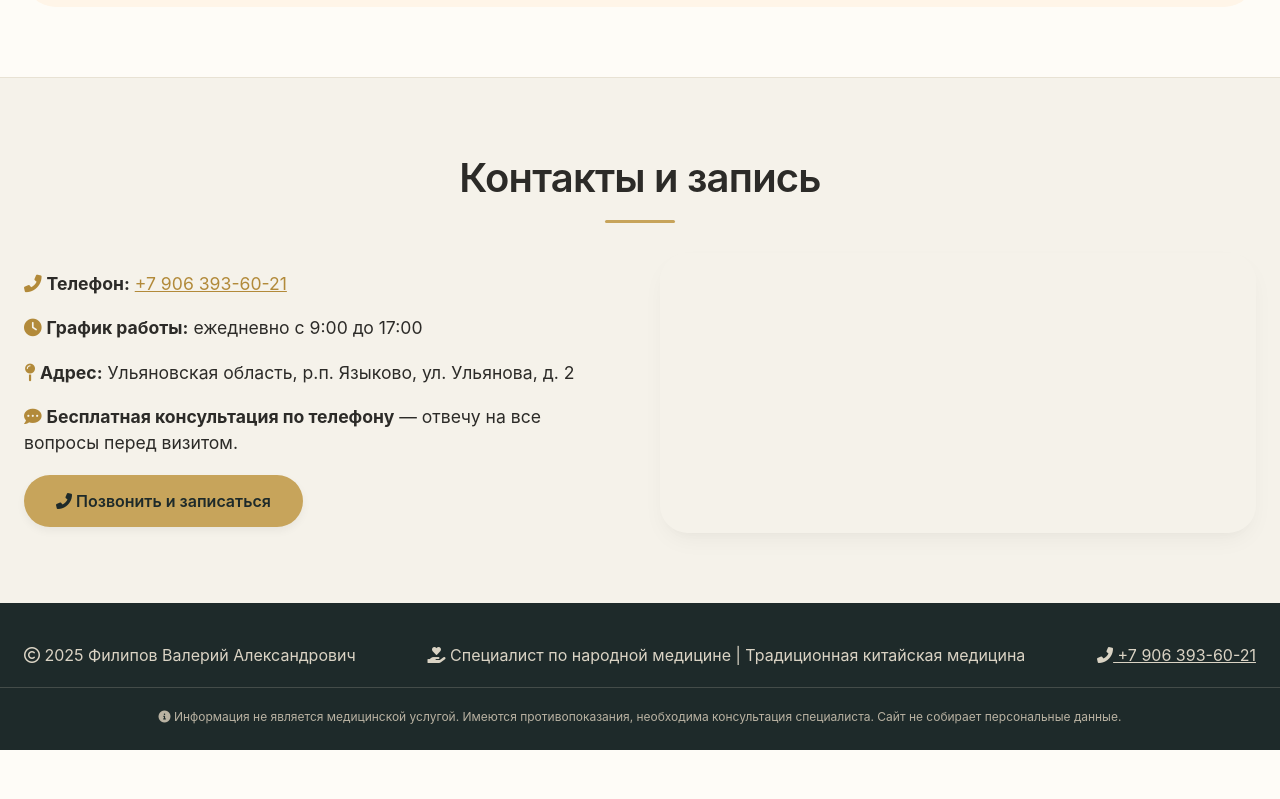
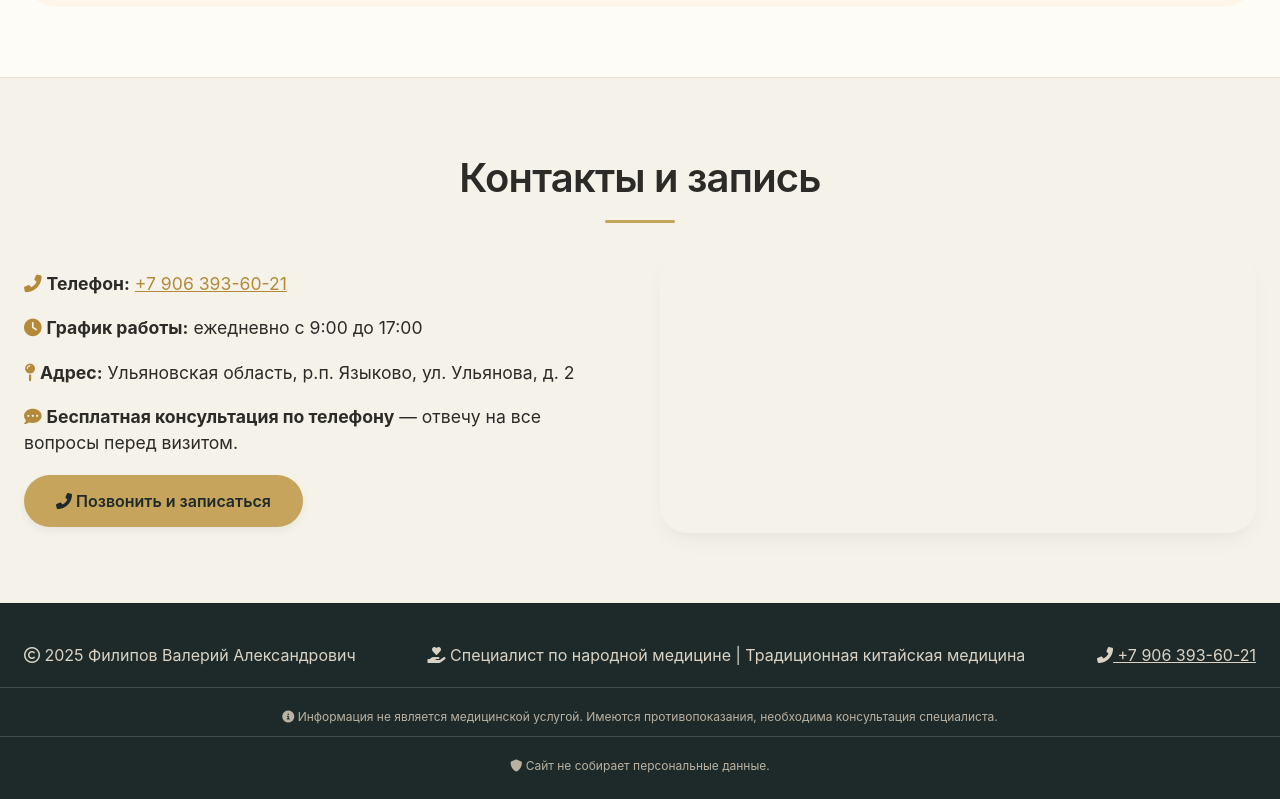
Before and after one commit to evgensev1985-glitch/kostoprav, a plain HTML site: page index.html in a window 1280 px wide. Shown: the part 4684-5483 px from the top of the page. Before the commit the page ends 5434 px from the top, so only its background shows below. Drawn offline with Linux system fonts and the light colour scheme.

Commit message:
Update index.html

```diff
--- a/index.html
+++ b/index.html
@@ -972,7 +972,10 @@
         <div><a href="tel:+79063936021" style="color:#dad3c4;"><i class="fas fa-phone-alt"></i> +7 906 393-60-21</a></div>
     </div>
     <div class="container disclaimer">
-        <i class="fas fa-info-circle"></i> Информация не является медицинской услугой. Имеются противопоказания, необходима консультация специалиста. Сайт не собирает персональные данные.
+        <i class="fas fa-info-circle"></i> Информация не является медицинской услугой. Имеются противопоказания, необходима консультация специалиста.
+    </div>
+     <div class="container disclaimer" style="margin-top: 10px;">
+        <i class="fas fa-shield-alt"></i> Сайт не собирает персональные данные.
     </div>
 </footer>
 
```
